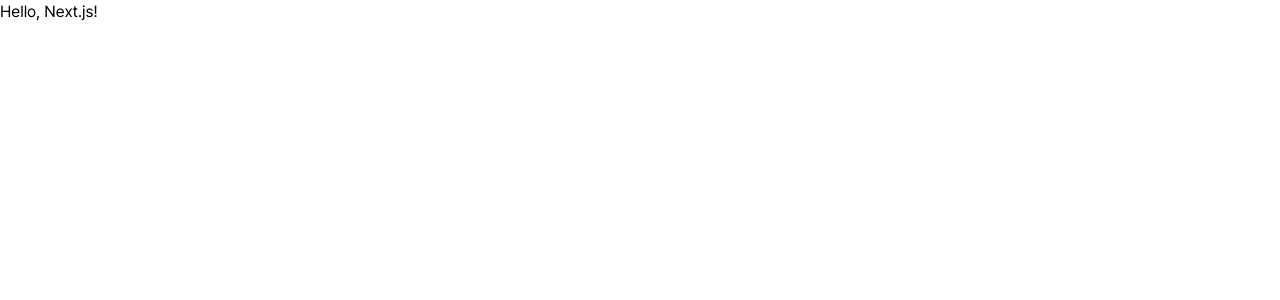
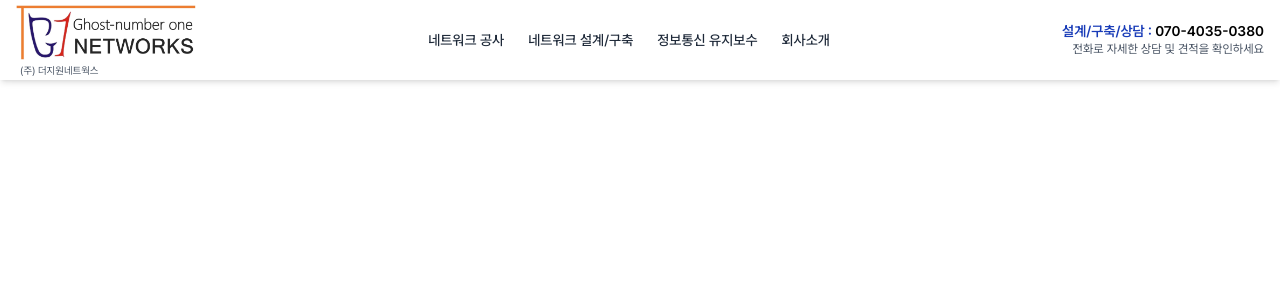
Before and after one commit to heo-it/deojiwon-web, a Next.js app: page / in a window 1280 px wide. Shown: the top 300 px of the page. Built offline with nearby package versions, Linux system fonts and the light colour scheme.

Commit message:
feat: 헤더 컴포넌트 추가

```diff
--- a/app/layout.tsx
+++ b/app/layout.tsx
@@ -2,6 +2,7 @@
 import "./globals.css";
 
 import localFont from "next/font/local";
+import Header from "../components/Header";
 
 const pretendard = localFont({
   src: "../assets/fonts/PretendardVariable.woff2",
@@ -16,7 +17,10 @@
 }) {
   return (
     <html lang="en" className={pretendard.className}>
-      <body>{children}</body>
+      <body>
+        <Header />
+        {children}
+      </body>
     </html>
   );
 }
--- /dev/null
+++ b/components/Header.tsx
@@ -0,0 +1,87 @@
+"use client";
+
+import { useState } from "react";
+import Image from "next/image";
+import { Menu, X } from "lucide-react";
+
+export default function Header() {
+  const [menuOpen, setMenuOpen] = useState(false);
+
+  const toggleMenu = () => setMenuOpen(!menuOpen);
+
+  return (
+    <header className="w-full bg-white shadow-md h-16 md:h-20 fixed top-0 left-0 z-50">
+      <div className="max-w-screen-xl mx-auto h-full flex items-center justify-between px-4">
+        <div className="flex flex-col justify-center">
+          <div className="flex items-center gap-2">
+            <Image
+              src="/logo.png"
+              alt="더지원네트웍스 로고"
+              width={120}
+              height={40}
+              className="md:w-[180px] md:h-[60px] w-[120px] h-[40px] object-contain"
+              priority
+            />
+          </div>
+          <span className="text-[10px] text-gray-600 ml-1 hidden md:block">
+            (주) 더지원네트웍스
+          </span>
+        </div>
+
+        <nav className="hidden md:flex gap-6 text-sm font-medium text-gray-800">
+          <a
+            href="#network-construction"
+            className="hover:text-blue-600 transition"
+          >
+            네트워크 공사
+          </a>
+          <a href="#design" className="hover:text-blue-600 transition">
+            네트워크 설계/구축
+          </a>
+          <a href="#maintenance" className="hover:text-blue-600 transition">
+            정보통신 유지보수
+          </a>
+          <a href="#about" className="hover:text-blue-600 transition">
+            회사소개
+          </a>
+        </nav>
+
+        <div className="text-xs md:text-sm text-right leading-tight hidden md:block">
+          <p className="text-blue-800 font-semibold">
+            설계/구축/상담 : <span className="text-black">070-4035-0380</span>
+          </p>
+          <p className="text-xs text-gray-600">
+            전화로 자세한 상담 및 견적을 확인하세요
+          </p>
+        </div>
+
+        {/* 모바일 메뉴 버튼 */}
+        <button className="md:hidden text-gray-800" onClick={toggleMenu}>
+          {menuOpen ? <X size={24} /> : <Menu size={24} />}
+        </button>
+      </div>
+
+      {menuOpen && (
+        <div className="md:hidden fixed top-16 left-0 w-full bg-white shadow-md py-4 px-6 z-40">
+          <nav className="flex flex-col gap-4 text-base font-medium text-gray-800">
+            <a href="#network-construction" onClick={toggleMenu}>
+              네트워크 공사
+            </a>
+            <a href="#design" onClick={toggleMenu}>
+              네트워크 설계/구축
+            </a>
+            <a href="#maintenance" onClick={toggleMenu}>
+              정보통신 유지보수
+            </a>
+            <a href="#about" onClick={toggleMenu}>
+              회사소개
+            </a>
+            <div className="mt-2 text-sm text-blue-800">
+              설계/구축/상담 : <span className="text-black">070-4035-0380</span>
+            </div>
+          </nav>
+        </div>
+      )}
+    </header>
+  );
+}
```
Also changed, not shown: public/logo.png (added).
